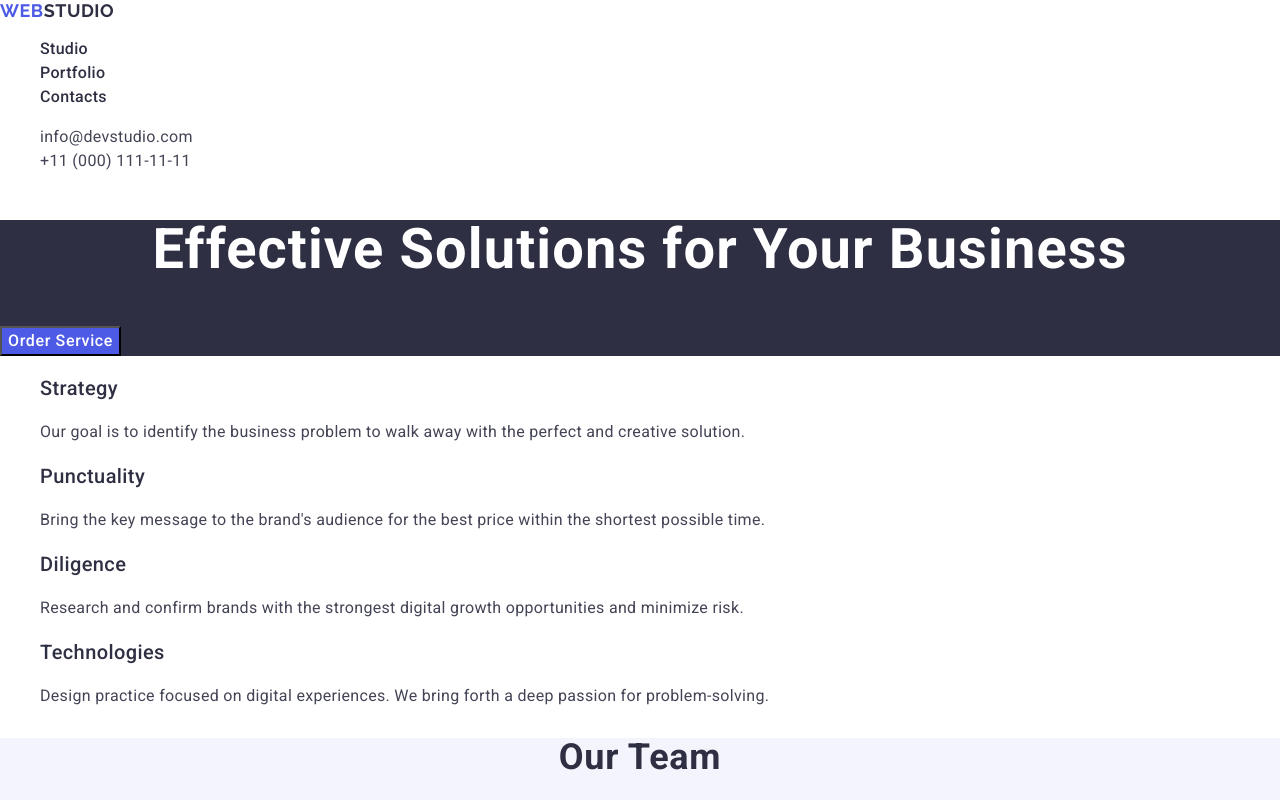
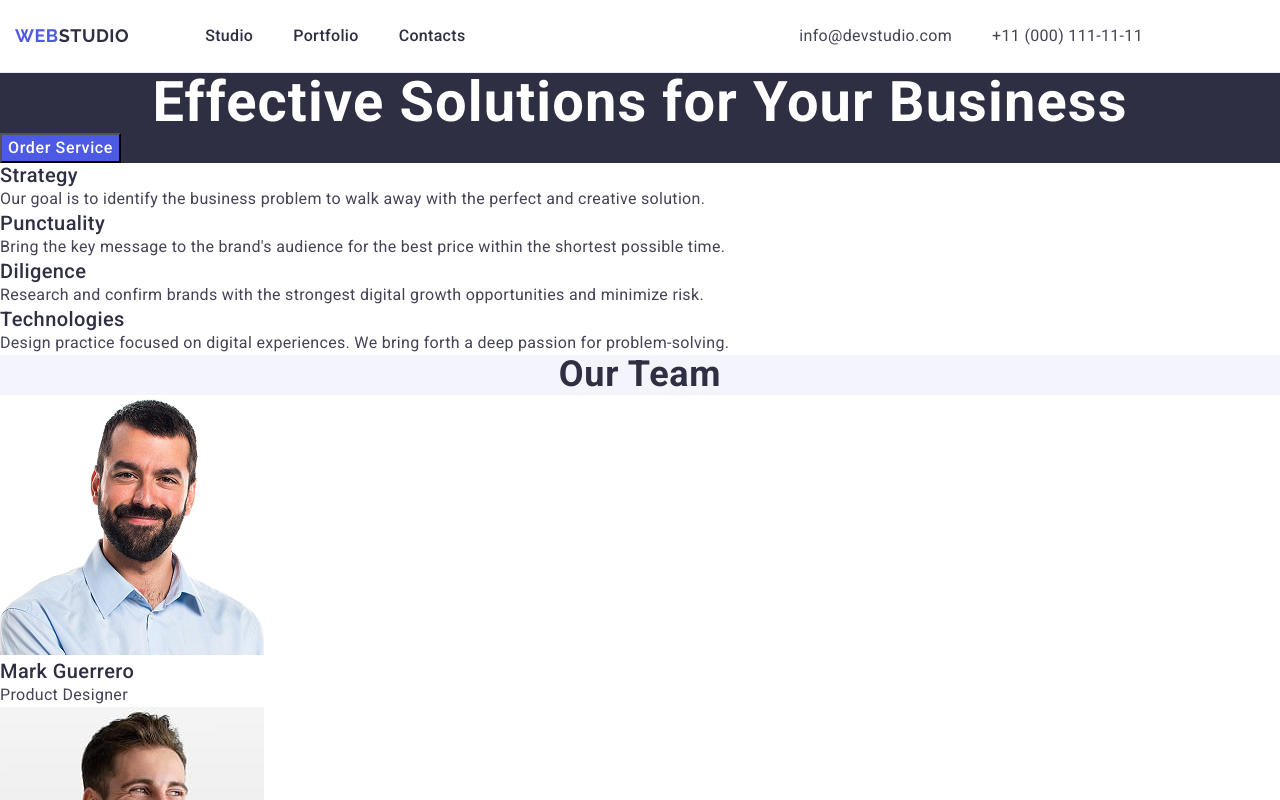
Before and after one commit to liudmylahubka28/goit-markup-hw-03, a plain HTML site: page index.html in a window 1280 px wide. Shown: the top 800 px of the page. Drawn offline with nearby package versions, Linux system fonts and the light colour scheme.

Commit message:
add hw03

```diff
--- a/css/styles.css
+++ b/css/styles.css
@@ -5,9 +5,41 @@ body {
 }
 ul, ol {
     list-style-type: none;
+    margin: 0;
+    padding: 0;
+}
+h1, h2, h3, h4, h5, h6, p {
+    margin: 0;
 }
 a {
     text-decoration: none;
+}
+.container {
+    max-width: 1158px;
+    padding: 0 15px;
+    margin: o auto;
+}
+.page-header {
+    border-bottom: 1px solid #e7e9fc;
+
+}
+.header-container {
+    display: flex;
+    align-items: center;
+}
+.header-nav {
+    display: flex;
+    align-items: center;
+}
+.nav-list {
+    display: flex;
+    align-items: center;
+    gap: 40px;
+}
+.contacts-list {
+    display: flex;
+    align-items: center;
+    gap: 40px;
 }
 .logo {
     font-family: "Raleway", sans-serif;
@@ -19,6 +51,7 @@ a {
     color: #4d5ae5;
 }
 .header-logo {
+    padding: 24px 0;
     margin-right: 76px;
 }
 .header-logo .logo-part {
@@ -26,6 +59,8 @@ a {
 }
 
 .nav-link {
+    display: block;
+    padding: 24px 0;
     font-weight: 500;
     font-size: 16px;
     line-height: 1.5;
@@ -34,12 +69,15 @@ a {
 }
 .contacts {
     font-style: normal;
+    margin-left: auto;
 }
 .contacts-link {
-font-size: 16px;
-line-height: 1.5;
-letter-spacing: 0.02em;
-color: #434455;
+    display: block;
+    padding: 24 0;
+    font-size: 16px;
+    line-height: 1.5;
+    letter-spacing: 0.02em;
+    color: #434455;
 }
 .nav-link:hover,
 .nav-link:focus,
@@ -51,7 +89,7 @@ color: #434455;
 .page-hero {
     background-color: #2E2F42;
 }
-h1 {
+.page-text {
     font-size: 56px;
     line-height: 1.07;
     text-align: center;
--- a/index.html
+++ b/index.html
@@ -12,7 +12,8 @@
   </head>
   <body>
     <header class="page-header">
-      <nav class="header-nav">
+     <div class="container header-container">
+       <nav class="header-nav">
         <a class="logo header-logo" href="./index.html">Web<span class="logo-part">Studio</span></a>
 
         <ul class="nav-list">
@@ -29,6 +30,7 @@
           <li class="contacts-item"><a class="contacts-link" href="tel:+110001111111">+11 (000) 111-11-11</a></li>
         </ul>
       </address>
+     </div>
     </header>
 
     <main>
```
